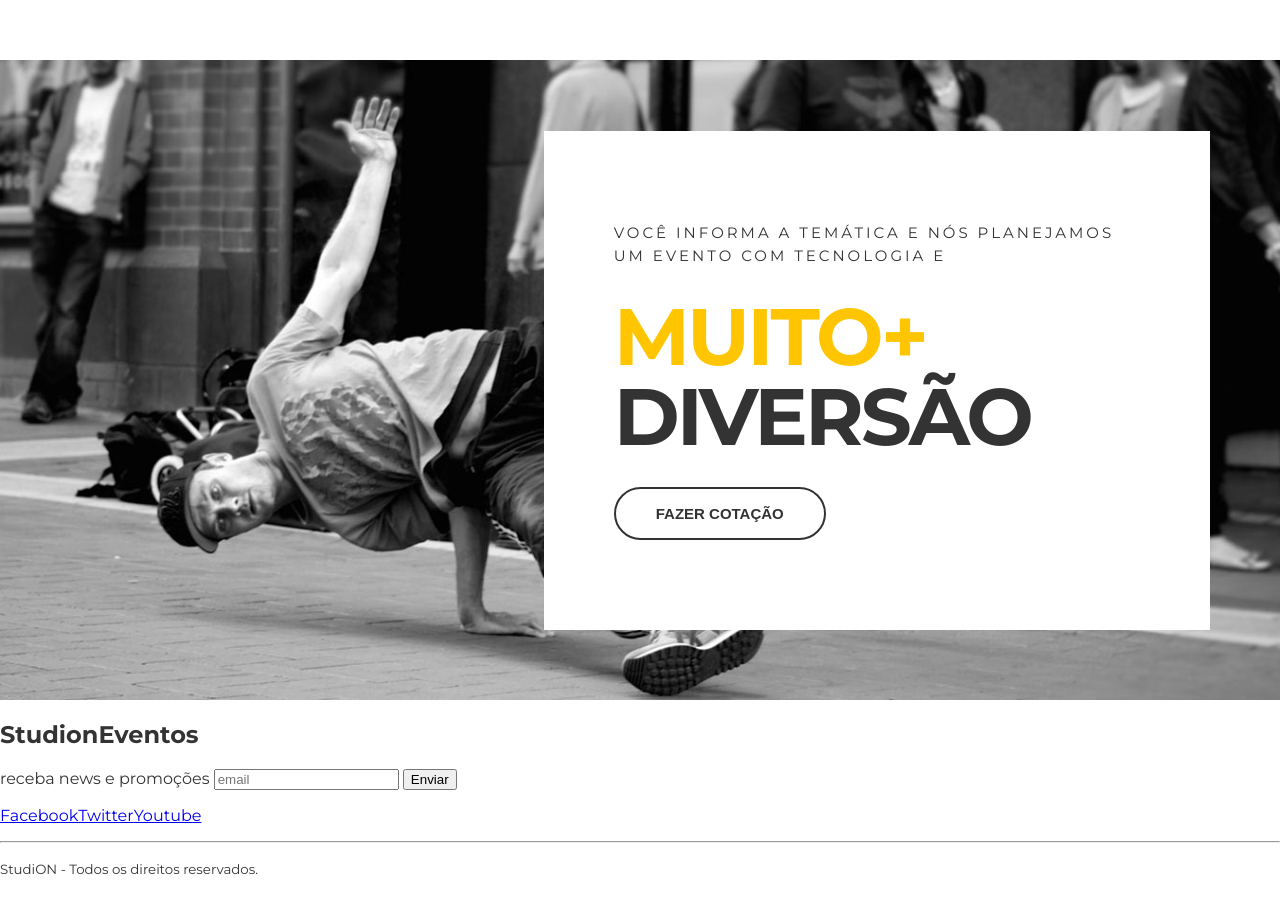
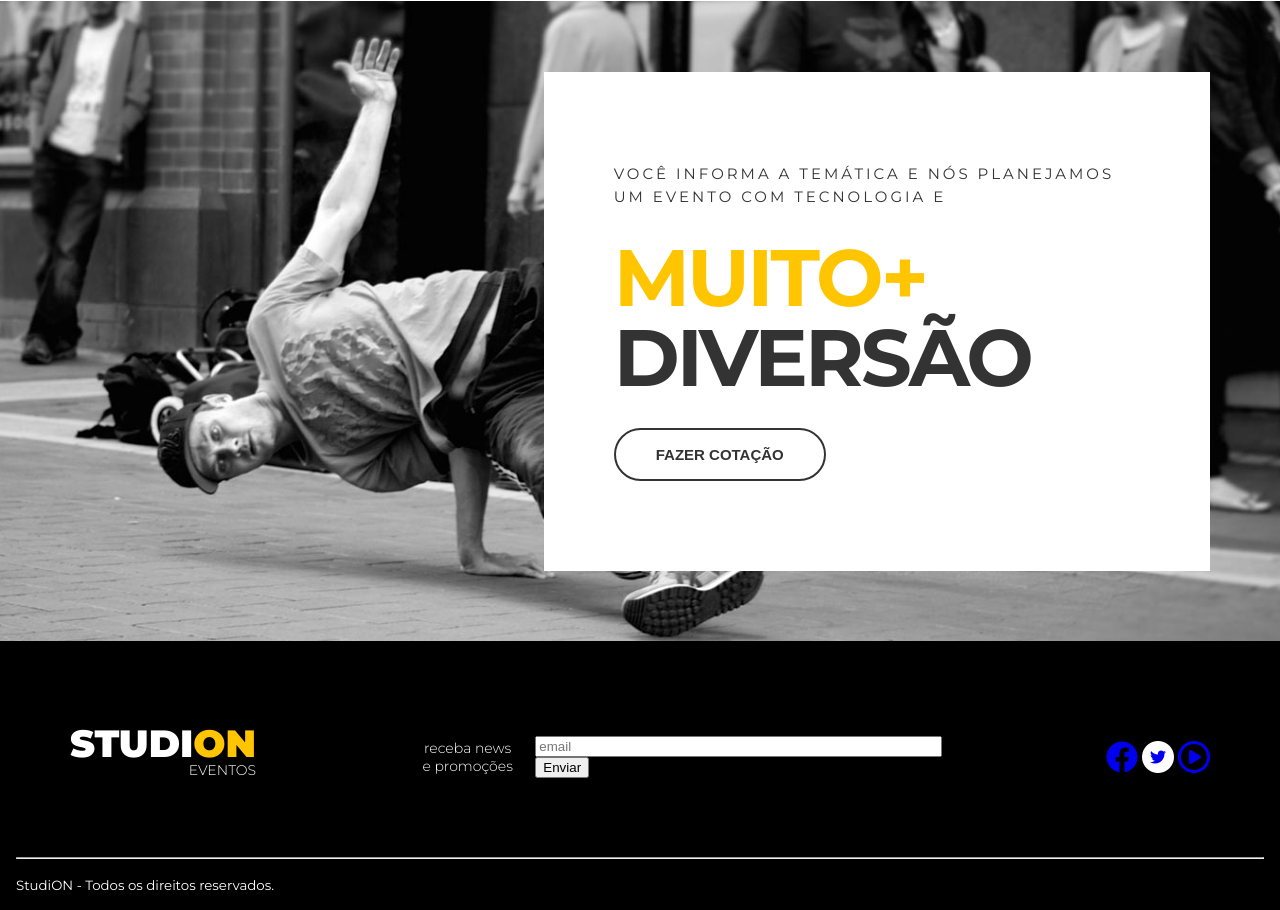
Before and after one commit to cristian-sbardelotto/studion, a website: page src/index.html in a window 1280 px wide. Shown: the part 1487-2397 px from the top of the page. Drawn offline with Linux system fonts and the light colour scheme.

Commit message:
feat(footer): adding the footer structure

```diff
--- a/src/index.html
+++ b/src/index.html
@@ -1,5 +1,6 @@
 <!DOCTYPE html>
 <html lang="pt-BR">
+
 <head>
   <meta charset="UTF-8" />
   <meta name="viewport" content="width=device-width, initial-scale=1.0" />
@@ -47,11 +48,7 @@
   <header>
     <div id="slider">
       <div class="slide">
-          <img
-            class="slide__background-image"
-            src="./images/banner.jpg"
-            alt="Studion Banner"
-          />
+        <img class="slide__background-image" src="./images/banner.jpg" alt="Studion Banner" />
         <div class="slide__copy">
           <h6>
             <span class="copy--primary">Próximo evento</span> - Dia 25 de
@@ -95,11 +92,7 @@
     </section>
 
     <section class="container institutional">
-        <img
-          class="institutional__image"
-          src="./images/institutional.jpg"
-          alt="Studion institutional"
-        />
+      <img class="institutional__image" src="./images/institutional.jpg" alt="Studion institutional" />
       <div class="institutional__copy">
         <h6>Fazemos o seu evento acontecer</h6>
         <h4>Lorem ipsum, dolor sit amet consectetur adipisicing elit.</h4>
@@ -126,22 +119,45 @@
     </section>
   </main>
 
-    <footer>
-      <h2>Studi<span>on</span><span>Eventos</span></h2>
-      <form>
-        <label>receba news e promoções</label>
-        <input type="email" placeholder="email" />
+  <footer class="footer">
+    <div class="container footer__container">
+
+      <h2 class="logo-studion">Studi<span class="copy--primary">on</span><span class="logo-studion__subtitle">Eventos</span></h2>
+      <form class="footer__form">
+        <label for="email">receba news e promoções</label>
+        <fieldset>
+          <input id="email" type="email" placeholder="email" />
           <button type="submit">Enviar</button>
+        </fieldset>
       </form>
-      <ul>
-        <li><a href="https://facebook.com/" target="_blank">Facebook</a></li>
-        <li><a href="https://twitter.com/" target="_blank">Twitter</a></li>
-        <li><a href="https://youtube.com/" target="_blank">Youtube</a></li>
+      <ul class="footer__social">
+        <li>
+          <a href="https://facebook.com/" target="_blank">
+            <i class="fa-brands fa-facebook fa-2x"></i>
+          </a>
+        </li>
+        <li>
+          <a href="https://twitter.com/" target="_blank">
+            <span class="fa-stack">
+              <i class="fa-solid fa-circle fa-stack-2x fa-inverse"></i>
+              <i class="fa-brands fa-twitter fa-stack-1x"></i>
+            </span>
+          </a>
+        </li>
+        <li>
+          <a href="https://youtube.com/" target="_blank">
+            <i class="fa-regular fa-circle-play fa-2x"></i>
+          </a>
+        </li>
       </ul>
+
+    </div>
+
     <hr />
     <p>
       <small>Studi<span>ON</span> - Todos os direitos reservados.</small>
     </p>
   </footer>
 </body>
+
 </html>
--- a/src/style.css
+++ b/src/style.css
@@ -1,4 +1,6 @@
 @import url("https://fonts.googleapis.com/css2?family=Montserrat:wght@300;400;500;700;900&family=Roboto&display=swap");
+@import url("https://cdnjs.cloudflare.com/ajax/libs/font-awesome/6.2.0/css/fontawesome.min.css");
+@import url("https://cdnjs.cloudflare.com/ajax/libs/font-awesome/6.2.0/css/all.min.css");
 
 * {
   box-sizing: border-box;
@@ -21,7 +23,7 @@ body {
 header,
 main,
 footer {
-  /* overflow-x: hidden;       TIREI ISSO PQ TÁ DANDO UM ERRO QUE CRIA UMA SEGUNDA BARRA DE ROLAGEM NA TAG IMAGE*/
+   overflow-x: hidden;
 }
 
 .container {
@@ -99,7 +101,7 @@ ul {
 
 .slide {
   position: relative;
-  height: calc(90vh - 7.75rem);
+  /* height: calc(90vh - 7.75rem); */
 }
 
 .slide__background-image {
@@ -266,3 +268,49 @@ ul {
     border-color: var(--color-copy);
     background: unset;
 }
+
+.footer {
+  background-color: #000;
+  color: #fff;
+  padding: 0 1rem
+}
+
+.footer__container {
+  display: grid;
+  grid-template-columns: repeat(3, auto);
+  align-items: center;
+  padding: 5.25rem 0 3.75rem 0 ;
+}
+
+.footer .logo-studion {
+  justify-self: start;
+  margin: 0;
+}
+
+.logo-studion__subtitle {
+  display: block;
+}
+
+.footer__form {
+  display: grid;
+  place-items: center;
+  grid-template-columns: 9ch auto;
+  gap: 1.25rem;
+}
+.footer__form label {
+  font-size: .875rem;
+  font-weight: 300;
+  text-align: center;
+}
+.footer__form fieldset {
+  border: unset;
+  margin: 0;
+  padding: 0;
+  width: 100%;
+}
+.footer__form input {
+  width: 100%;
+}
+.footer__social {
+  justify-self: end;
+}
```
Lines whose indentation alone changed are shown as unchanged.
